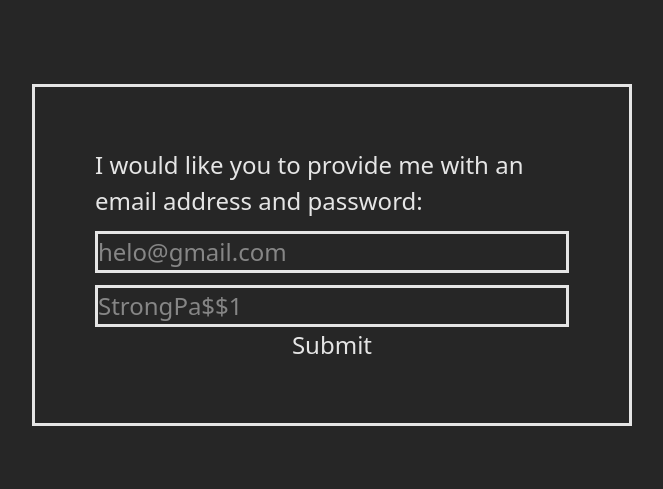
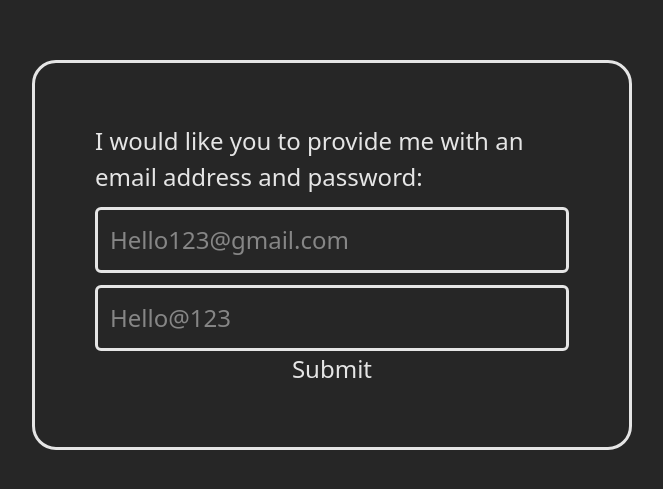
Before and after one commit to swapnanil1/OdinProject-JS-FormValid, a website built with Vite: page index.html in a window 1280 px wide. Shown: the part 145-634 px from the top of the page, without its empty margins (308-971 px from the left). Built offline with nearby package versions, Linux system fonts and the light colour scheme.

Commit message:
formatting and input valid indication

```diff
--- a/index.html
+++ b/index.html
@@ -9,27 +9,29 @@
     <body
         class="flex h-screen w-screen items-center justify-center bg-neutral-800 text-neutral-200"
     >
-        <div id="app" class="w-100 scale-150 border-2 p-10">
+        <div id="app" class="w-100 scale-150 rounded-2xl border-2 p-10">
             <form id="myForm" class="flex flex-col">
                 <label for="mail">
                     I would like you to provide me with an email address and
                     password:
                 </label>
                 <input
-                    placeholder="helo@gmail.com"
+                    placeholder="Hello123@gmail.com"
                     type="email"
                     id="mail"
                     name="mail"
-                    class="mt-2 mb-2 border-2"
+                    required
+                    class="mt-2 mb-2 rounded border-2 p-2 valid:outline-green-400 invalid:outline-red-400"
                 />
 
                 <input
-                    placeholder="StrongPa$$1"
+                    required
+                    placeholder="Hello@123"
                     type="password"
                     id="password"
                     name="password"
                     minlength="4"
-                    class="border-2"
+                    class="rounded border-2 p-2 valid:outline-green-400 invalid:outline-red-400"
                     pattern="^(?=.*[a-z])(?=.*[A-Z])(?=.*\d)(?=.*[!@#$%^&*()\-+.])[A-Za-z\d!@#$%^&*()\-+.]{8,}$"
                     title="Password must be 8+ chars, with uppercase, lowercase, digit, and special char (!@#$%^&*()-+.)."
                 />
--- a/package.json
+++ b/package.json
@@ -4,7 +4,7 @@
     "version": "0.0.0",
     "type": "module",
     "scripts": {
-        "dev": "vite",
+        "dev": "vite --host",
         "build": "vite build",
         "preview": "vite preview",
         "lint": "eslint . --ext js --report-unused-disable-directives --max-warnings 0",
--- a/src/utils/inputBoxEvents.js
+++ b/src/utils/inputBoxEvents.js
@@ -18,7 +18,7 @@ export default function inputEvents() {
     }
     passwordInput.addEventListener('input', () => {
         const currentPassword = passwordInput.value
-        if (currentPassword.length > 0 && !isPasswordStrong(currentPassword)) {
+        if (currentPassword.length < 0 || !isPasswordStrong(currentPassword)) {
             if (passwordInput.validity.tooShort) {
                 passwordInput.setCustomValidity(
                     `Password must be at least ${passwordInput.minLength} characters long.`
```
Also changed, not shown: README.md, src/style.css (line endings or trailing spaces).
